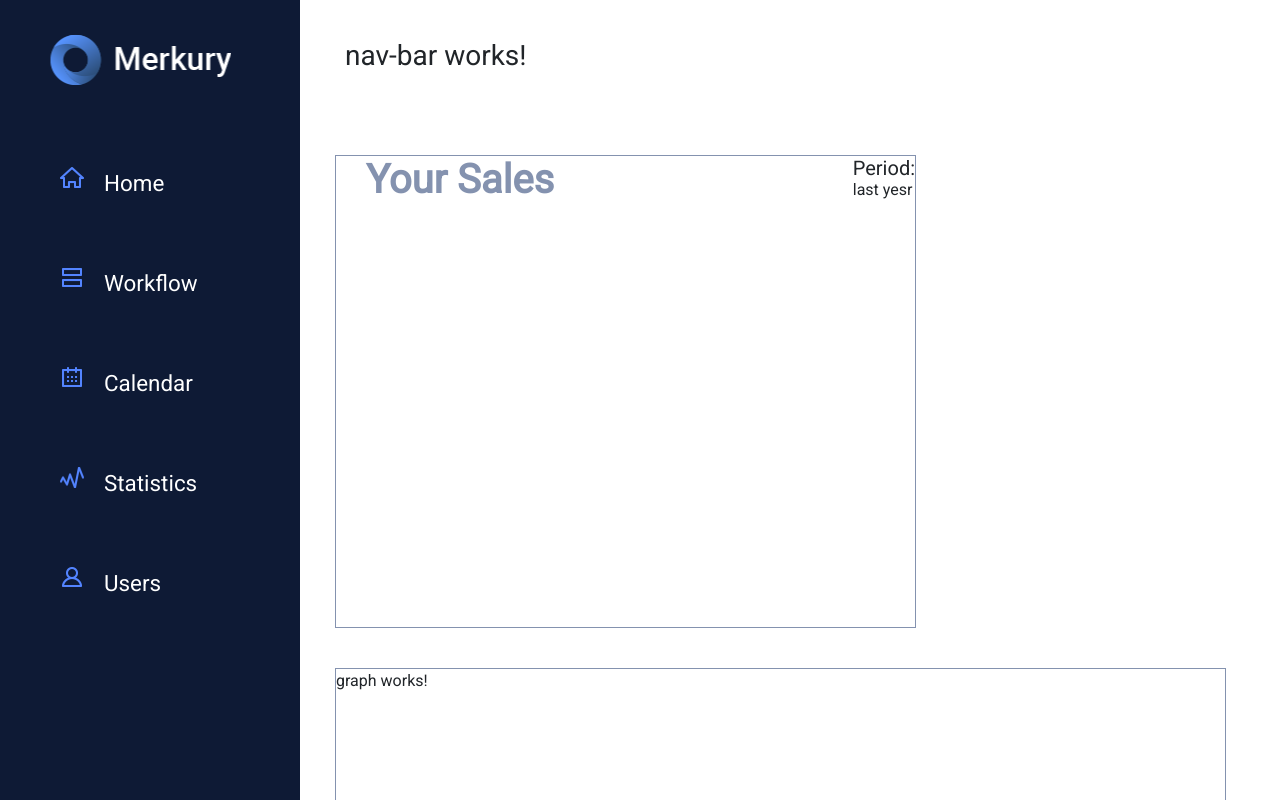
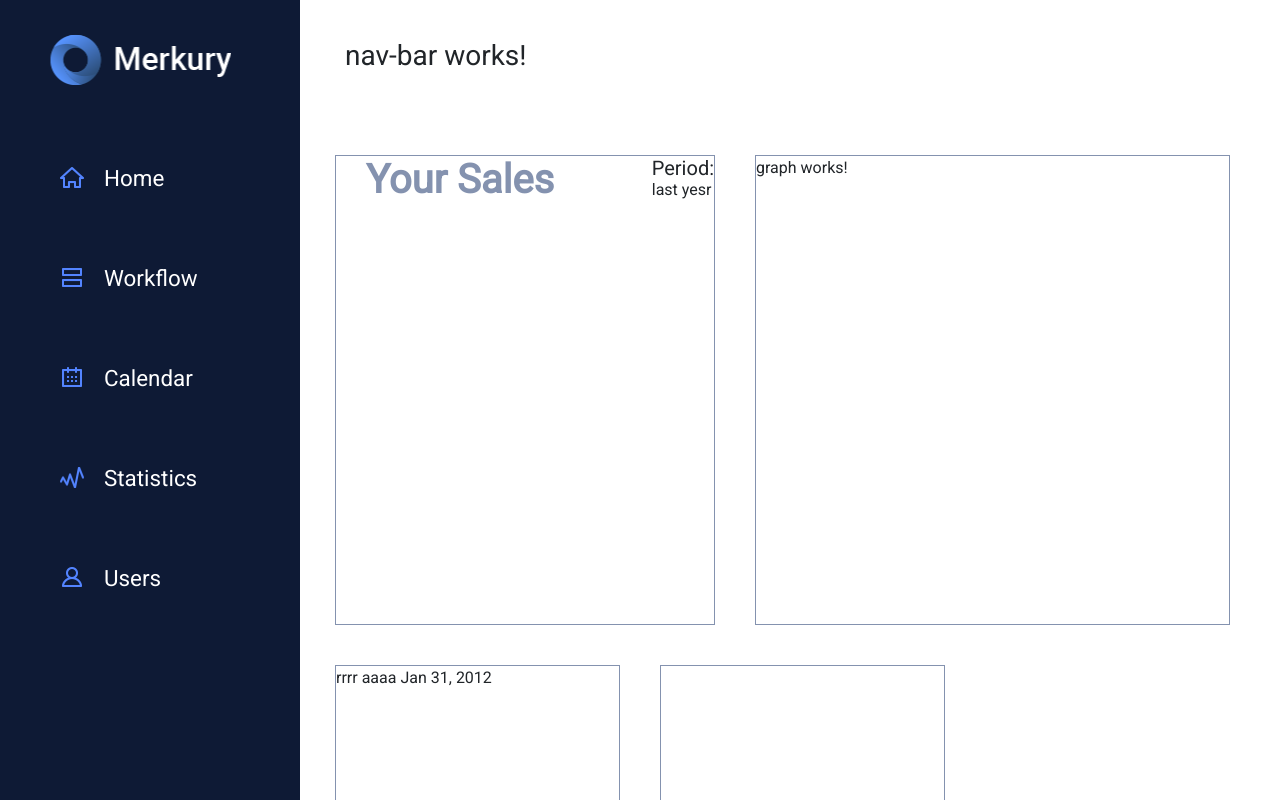
Before and after one commit to arshavskiy/panel-app, an Angular app: page / in a window 1280 px wide. Shown: the top 800 px of the page. Built offline with nearby package versions, Linux system fonts and the light colour scheme.

Commit message:
persentage inserted for holdings

```diff
--- a/src/app/app.component.css
+++ b/src/app/app.component.css
@@ -39,15 +39,15 @@ main{
 }
 
 div[app-sales]{
-  width: 581px;
-  height: 473px;
+  width: 40%;
+  height: 470px;
   border: 1px solid  rgb(132, 146, 175);
   background-color: rgb(255, 255, 255);
 }
 
 div[app-graph]{
-  width: 891px;
-  height: 473px;
+  width: 50%;
+  height: 470px;
   border: 1px solid  rgb(132, 146, 175);
   background-color: rgb(255, 255, 255);
 }
@@ -57,7 +57,7 @@ div[app-tasks],div[app-messages], div[app-activity] {
   border-width: 1px;
   border-color: rgb(132, 146, 175);
   background-color: rgb(255, 255, 255);
-  width: 478px;
+  width: 30%;
   height: 527px;
 }
 
--- a/src/app/components/main-nav/main-nav.component.css
+++ b/src/app/components/main-nav/main-nav.component.css
@@ -56,4 +56,5 @@
 }
 .box span {
   font-size: 1.4em;
+  line-height: 1em;
 }
--- a/src/app/components/tasks/tasks.component.ts
+++ b/src/app/components/tasks/tasks.component.ts
@@ -21,10 +21,11 @@ export class TasksComponent implements OnInit {
 
   dateBuilder(y:number,d:number,m:number){
     var newDate = new Date(y, d, m);
-    return newDate
+    return newDate;
   }
 
 
 
 
+
 }
```
